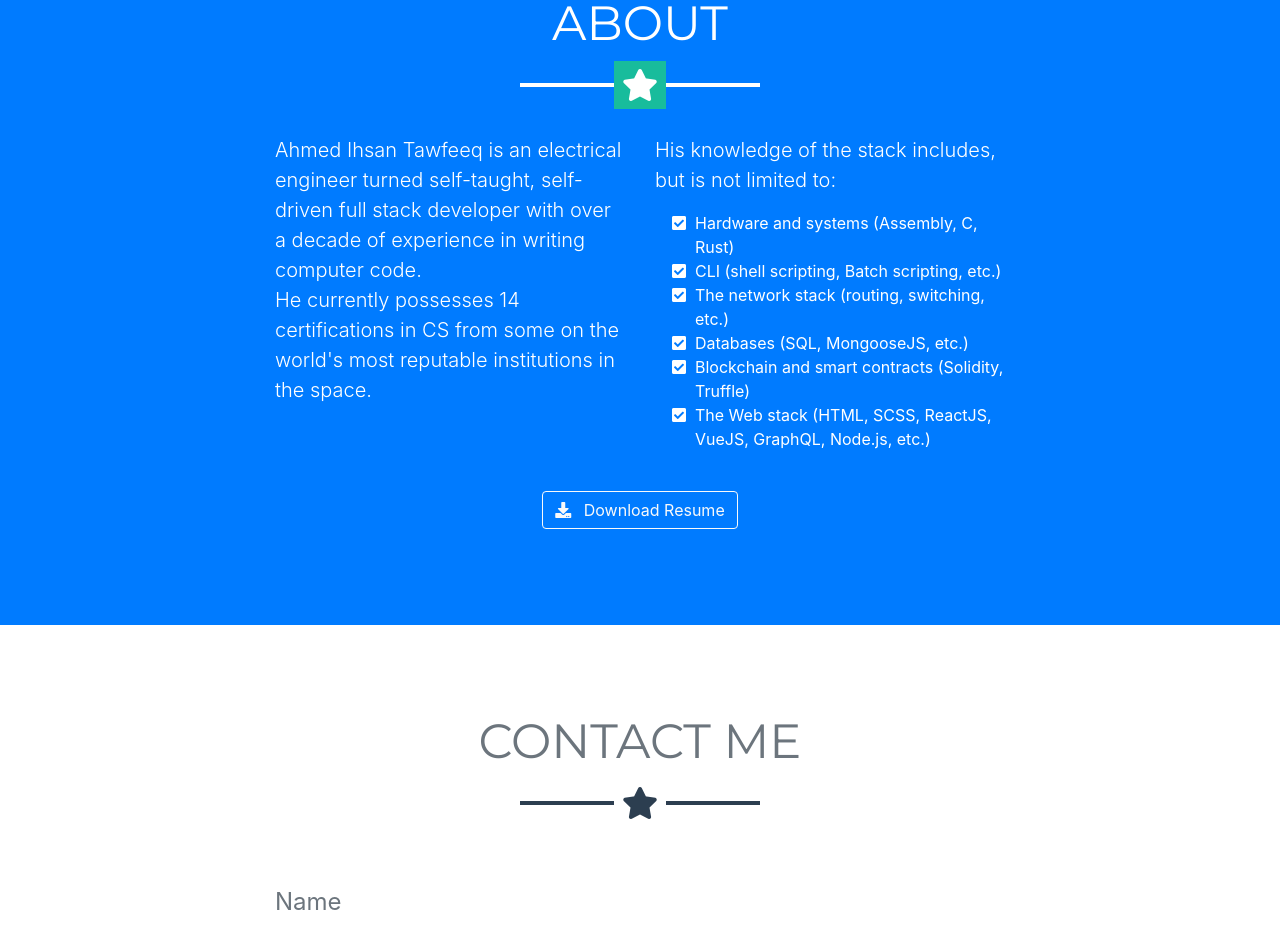
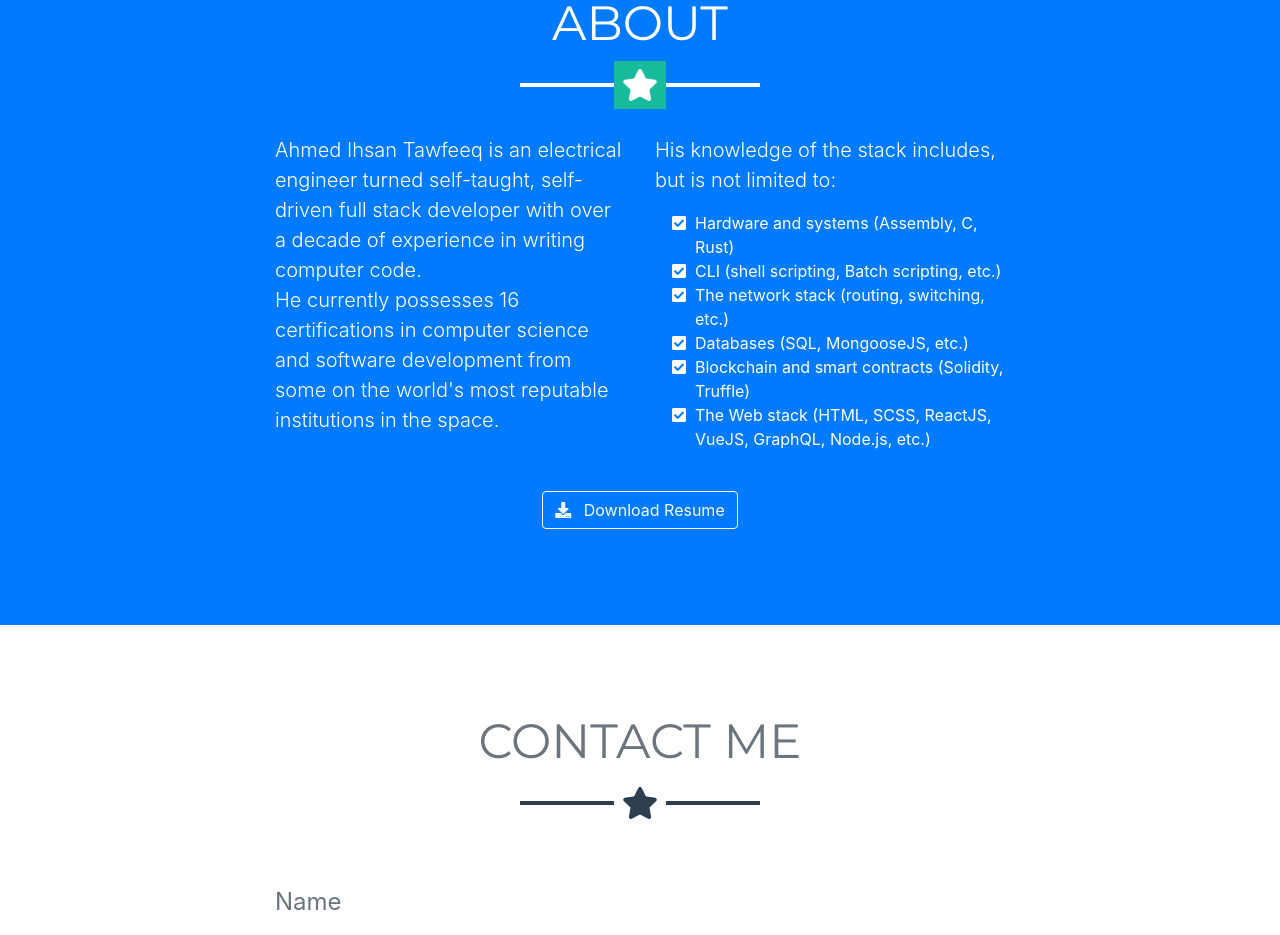
Before and after one commit to scorpion9979/ahmed-tawfeeq, a website with bundled scripts: page index.html in a window 1280 px wide. Shown: the part 1533-2468 px from the top of the page. Built offline with nearby package versions, Linux system fonts and the light colour scheme.

Commit message:
Updated about section

```diff
--- a/index.html
+++ b/index.html
@@ -140,7 +140,7 @@
         <hr class="star-light mb-5">
         <div class="row">
           <div class="col-lg-4 ml-auto">
-            <p class="lead">Ahmed Ihsan Tawfeeq is an electrical engineer turned self-taught, self-driven full stack developer with over a decade of experience in writing computer code.<br/> He currently possesses 14 certifications in CS from some on the world's most reputable institutions in the space.</p>
+            <p class="lead">Ahmed Ihsan Tawfeeq is an electrical engineer turned self-taught, self-driven full stack developer with over a decade of experience in writing computer code.<br/> He currently possesses 16 certifications in computer science and software development from some on the world's most reputable institutions in the space.</p>
           </div>
           <div class="col-lg-4 mr-auto">
             <p class="lead">His knowledge of the stack includes, but is not limited to:
```
